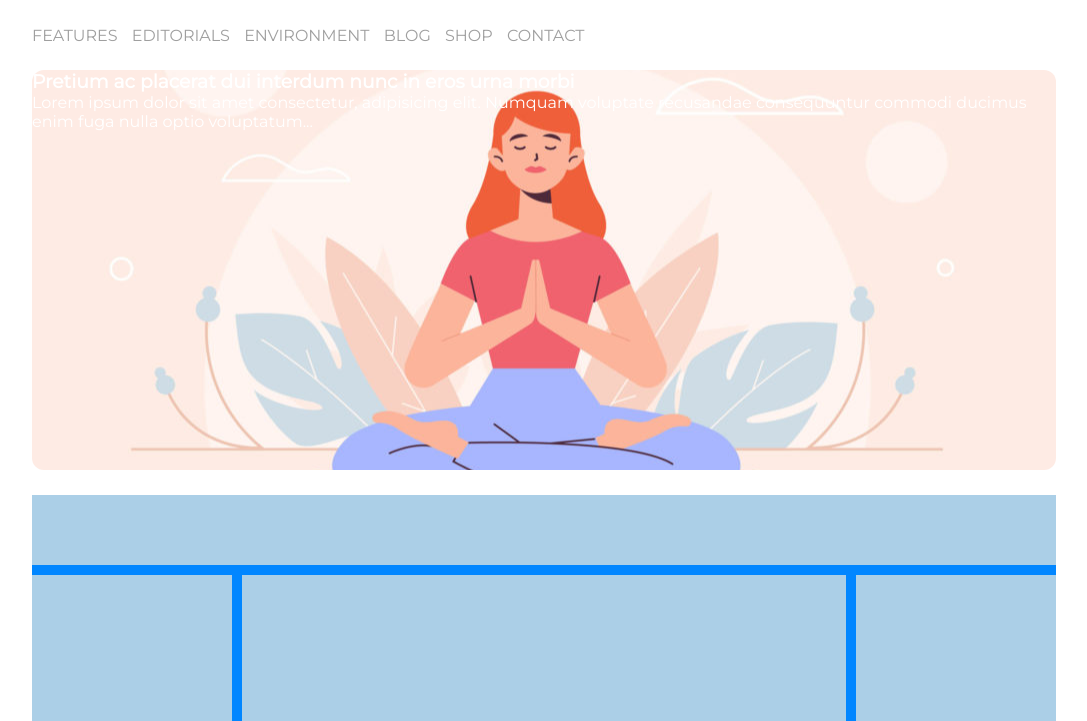
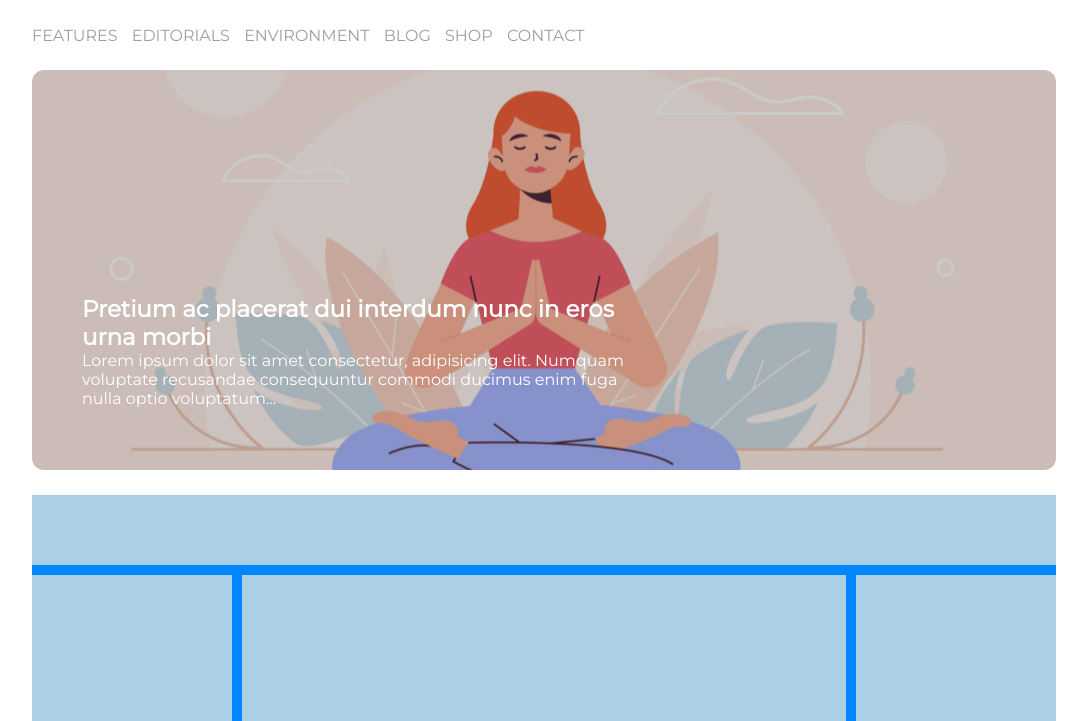
Before and after one commit to GinoGreen/htmlcss-wp, a plain HTML site: page index.html in a window 1280 px wide. Shown: the part 79-800 px from the top of the page, without its empty margins (96-1183 px from the left). Drawn offline with Linux system fonts and the light colour scheme.

Commit message:
header completato

```diff
--- a/css/style.css
+++ b/css/style.css
@@ -28,11 +28,15 @@ body {
 .background-rules {
    background-position: center;
    background-size: cover;
-   background-color: rgba(0, 0, 0, 0.5);
 }
 
 .b-radius {
    border-radius: 12px;
+}
+
+.layover {
+   height: 100%;
+   background-color: rgba(0, 0, 0, 0.2);
 }
 
 /* HEADER */
@@ -61,9 +65,17 @@ body {
 }
 
 header .jambotron {
-   min-height: 400px;
+   height: 400px;
    background-image: url('../img/banner.jpg');
    color: #FFF;
+}
+
+.jambotron-text {
+   padding: 22% 40% 0 50px;
+}
+
+.jambotron-text h3 {
+   font-size: 23px;
 }
 
 /* MAIN */
--- a/index.html
+++ b/index.html
@@ -49,12 +49,18 @@
          </div>
 
          <div class="jambotron background-rules b-radius">
+
+            <div class="layover b-radius">
+               <div class="jambotron-text">
                   <h3>
                      Pretium ac placerat dui interdum nunc in eros urna morbi
                   </h3>
                   <span>
                      Lorem ipsum dolor sit amet consectetur, adipisicing elit. Numquam voluptate recusandae consequuntur commodi ducimus enim fuga nulla optio voluptatum...
                   </span>
+               </div>
+            </div>
+
          </div>
 
       </header>
```
Lines whose indentation alone changed are shown as unchanged.
